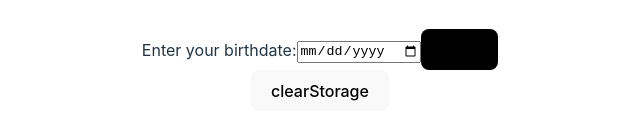
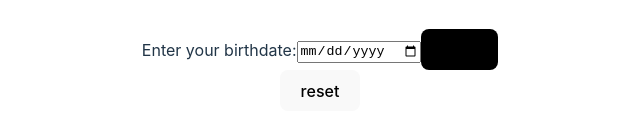
Before and after one commit to CodeLikeObama/mortalityClock, a React (Vite) app in the folder mortalityClock/: page / in a window 1280 px wide. Shown: the part 330-470 px from the top of the page, without its empty margins (320-960 px from the left). Built offline with nearby package versions, Linux system fonts and the light colour scheme.

Commit message:
Change clearStorage button text to reset

```diff
--- a/mortalityClock/src/App.jsx
+++ b/mortalityClock/src/App.jsx
@@ -23,7 +23,7 @@ function App() {
       {date === null
       ? <DateInput onDateChange={handleDateChange} />
       : <AgeDisplay birthDate={date} />}
-      <button onClick={clearStorage}>clearStorage</button>
+      <button onClick={clearStorage}>reset</button>
     </>
   )
 }
```
